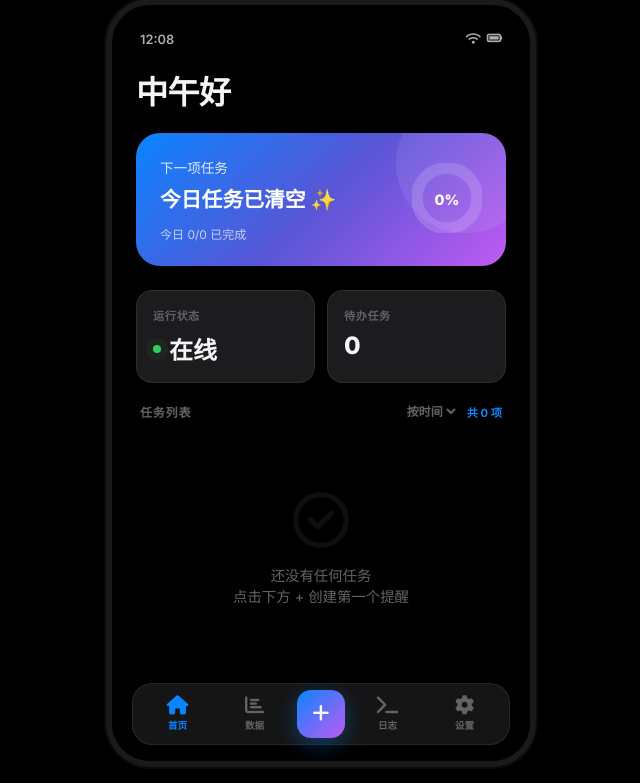
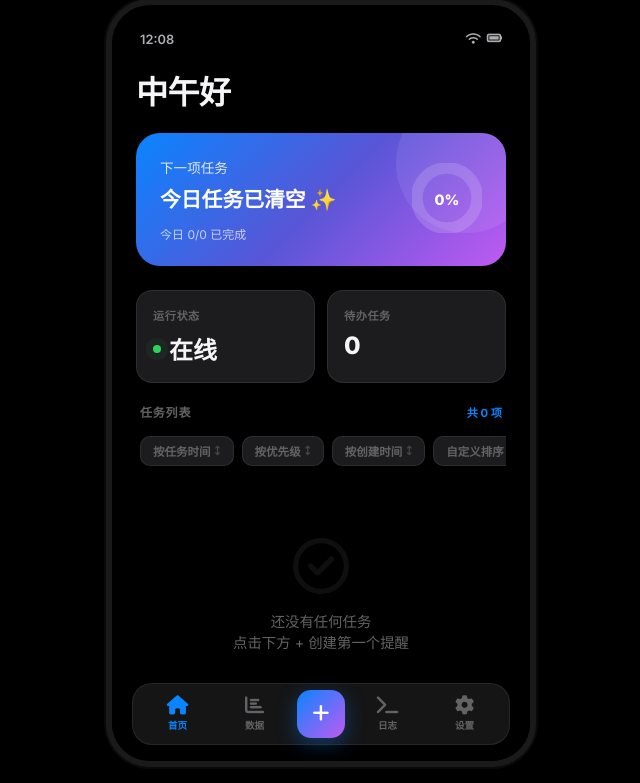
Before and after one commit to mygaga2024/reminder, a Flask app: page / in a window 1280 px wide. Shown: the part 17-800 px from the top of the page, without its empty margins (319-959 px from the left). Run offline with Flask 3, Linux system fonts and the light colour scheme; parts of the project's set-up code (start-up, migrations or seed data) failed here and were passed over; some libraries are stand-ins or nearby versions.

Commit message:
feat: 重构任务排序为专业 Chip Tags 模式支持独立升降序切换

```diff
--- a/templates/index.html
+++ b/templates/index.html
@@ -8,6 +8,7 @@
     <link rel="stylesheet" href="https://cdnjs.cloudflare.com/ajax/libs/font-awesome/6.5.1/css/all.min.css">
     <script src="https://cdn.jsdelivr.net/npm/chart.js"></script>
     <script src="https://cdn.jsdelivr.net/npm/sortablejs@1.15.0/Sortable.min.js"></script>
+    <script src="https://cdn.jsdelivr.net/npm/lunar-javascript/lunar.js"></script>
     <style>
 /* ═══════════════════════════════════════════
    Design System — Tokens
@@ -249,6 +250,21 @@
     font-size: 0.85rem; flex-shrink: 0;
 }
 .log-icon.triggered { background: rgba(10,132,255,0.12); color: var(--c-blue); }
+
+/* Sort Chips Container */
+.sort-scroll {
+    display: flex; gap: 8px; overflow-x: auto; padding: 4px; margin-bottom: 8px;
+    scrollbar-width: none; -webkit-overflow-scrolling: touch;
+}
+.sort-scroll::-webkit-scrollbar { display: none; }
+.sort-chip {
+    flex-shrink: 0; background: var(--c-surface); border: 1px solid var(--c-border);
+    padding: 6px 12px; border-radius: 10px; font-size: 0.72rem; font-weight: 700;
+    color: var(--c-text3); display: flex; align-items: center; gap: 4px; transition: var(--transition);
+}
+.sort-chip.active { background: var(--c-surface2); border-color: var(--c-blue); color: var(--c-blue); }
+.sort-chip i { font-size: 0.6rem; opacity: 0.6; }
+.sort-chip.active i { opacity: 1; }
 .log-icon.completed { background: rgba(48,209,88,0.12); color: var(--c-green); }
 .log-body { flex: 1; min-width: 0; }
 .log-body h4 { font-weight: 600; font-size: 0.85rem; margin-bottom: 2px; }
@@ -455,6 +471,11 @@
 .cal-day.selected { background: var(--c-blue); color: #fff; }
 .cal-day.other { opacity: 0.25; }
 .cal-day.disabled { pointer-events: none; opacity: 0.15; }
+.cal-day .lunar { font-size: 0.55rem; opacity: 0.6; margin-top: -2px; display: block; }
+.cal-day.today .lunar { color: var(--c-blue); opacity: 1; font-weight: 700; }
+.cal-day.selected .lunar { color: rgba(255,255,255,0.8); }
+.cal-day-box { display: flex; flex-direction: column; align-items: center; justify-content: center; width: 100%; height: 100%; }
+.cal-rel-label { font-size: 0.5rem; background: var(--c-red); color: #fff; padding: 1px 3px; border-radius: 4px; position: absolute; top: 2px; right: 2px; line-height: 1; transform: scale(0.8); }
 .cal-actions { display: flex; gap: 10px; margin-top: 14px; }
 .cal-actions button {
     flex: 1; padding: 10px; border-radius: 10px; border: none; font-weight: 600; font-size: 0.85rem; cursor: pointer;
@@ -539,15 +560,13 @@
 
             <div class="section-head">
                 <div class="section-title">任务列表</div>
-                <div style="display:flex; align-items:center; gap:8px;">
-                    <select id="taskSortMode" onchange="changeTaskSort()" style="background:transparent; border:none; font-size:0.75rem; color:var(--c-text3); font-weight:600; outline:none; text-align:right;">
-                        <option value="time">按时间</option>
-                        <option value="prio">按优先级</option>
-                        <option value="created">按创建顺序</option>
-                        <option value="manual">任意拖拽排序</option>
-                    </select>
-                    <div class="section-count" id="totalCount">共 0 项</div>
-                </div>
+                <div class="section-count" id="totalCount">共 0 项</div>
+            </div>
+            <div class="sort-scroll" id="sortGroup">
+                <div class="sort-chip" data-mode="time" onclick="applySort('time')"><span>按任务时间</span><i class="fas fa-arrows-up-down"></i></div>
+                <div class="sort-chip" data-mode="prio" onclick="applySort('prio')"><span>按优先级</span><i class="fas fa-arrows-up-down"></i></div>
+                <div class="sort-chip" data-mode="created" onclick="applySort('created')"><span>按创建时间</span><i class="fas fa-arrows-up-down"></i></div>
+                <div class="sort-chip" data-mode="manual" onclick="applySort('manual')"><span>自定义排序</span><i class="fas fa-fingerprint"></i></div>
             </div>
             <div id="taskContainer"></div>
         </div>
@@ -611,7 +630,7 @@
             </div>
 
             <div class="footer-info">
-                Life Reminder v3.0.8<br>
+                Life Reminder v3.1.0<br>
                 Made with ♥ by mygaga2024
             </div>
         </div>
@@ -854,30 +873,47 @@
     }
 
     const sortMode = localStorage.getItem('taskSortMode') || 'time';
+    const sortRev = localStorage.getItem('taskSortRev') === 'true';
+
+    // Update Control UI
+    document.querySelectorAll('.sort-chip').forEach(c => {
+        const isActive = c.dataset.mode === sortMode;
+        c.classList.toggle('active', isActive);
+        if (isActive) {
+            const icon = c.querySelector('i');
+            if (sortMode === 'manual') icon.className = 'fas fa-fingerprint';
+            else icon.className = sortRev ? 'fas fa-arrow-up-wide-short' : 'fas fa-arrow-down-short-wide';
+        } else {
+            const icon = c.querySelector('i');
+            if (c.dataset.mode === 'manual') icon.className = 'fas fa-fingerprint';
+            else icon.className = 'fas fa-arrows-up-down';
+        }
+    });
+
     const sorted = all.slice().sort((a,b) => {
         if (a.status === 'completed' && b.status !== 'completed') return 1;
         if (a.status !== 'completed' && b.status === 'completed') return -1;
-        if (sortMode === 'time') return a.time.localeCompare(b.time);
-        if (sortMode === 'created') return (b.created_at || '').localeCompare(a.created_at || '');
-        if (sortMode === 'prio') {
+
+        let res = 0;
+        if (sortMode === 'time') res = a.time.localeCompare(b.time);
+        else if (sortMode === 'created') res = (a.created_at || '').localeCompare(b.created_at || '');
+        else if (sortMode === 'prio') {
             const pm = { 'high': 3, 'mid': 2, 'low': 1 };
-            const diff = (pm[b.priority] || 1) - (pm[a.priority] || 1);
-            if (diff !== 0) return diff;
-            return a.time.localeCompare(b.time);
+            res = (pm[b.priority] || 1) - (pm[a.priority] || 1);
+            if (res === 0) res = a.time.localeCompare(b.time);
         }
-        if (sortMode === 'manual') {
+        else if (sortMode === 'manual') {
             const manualOrder = JSON.parse(localStorage.getItem('taskManualOrder') || '[]');
             const idxA = manualOrder.indexOf(a.id);
             const idxB = manualOrder.indexOf(b.id);
-            if (idxA !== -1 && idxB !== -1) return idxA - idxB;
-            if (idxA !== -1) return -1;
-            if (idxB !== -1) return 1;
-            return a.time.localeCompare(b.time);
+            if (idxA !== -1 && idxB !== -1) res = idxA - idxB;
+            else if (idxA !== -1) res = -1;
+            else if (idxB !== -1) res = 1;
+            else res = a.time.localeCompare(b.time);
         }
-        return a.time.localeCompare(b.time);
+
+        return sortRev ? -res : res;
     });
-
-    document.getElementById('taskSortMode').value = sortMode;
 
     container.innerHTML = sorted.map((r, idx) => `
         <div class="task pri-${r.priority || 'low'} ${r.status==='completed'?'done':''}"
@@ -946,13 +982,30 @@
 }
 
 function changeTaskSort() {
-    const val = document.getElementById('taskSortMode').value;
-    localStorage.setItem('taskSortMode', val);
-    if (val === 'manual' && !localStorage.getItem('taskManualOrder')) {
+    // Legacy support for dropdown is gone, using cycle via toggleSortCycle
+}
+
+function applySort(mode) {
+    let current = localStorage.getItem('taskSortMode') || 'time';
+    let rev = localStorage.getItem('taskSortRev') === 'true';
+
+    if (current === mode) {
+        // Toggle direction
+        localStorage.setItem('taskSortRev', (!rev).toString());
+    } else {
+        localStorage.setItem('taskSortMode', mode);
+        localStorage.setItem('taskSortRev', 'false'); // Reset to asc for new mode
+    }
+
+    if (mode === 'manual' && !localStorage.getItem('taskManualOrder')) {
         const order = Array.from(document.getElementById('taskContainer').children).map(c => c.dataset.id).filter(id => id);
         localStorage.setItem('taskManualOrder', JSON.stringify(order));
     }
     paintHome();
+}
+
+function toggleSortCycle() {
+    // Replaced by applySort(mode)
 }
 function dragEnd(e) { e.currentTarget.classList.remove('dragging'); dragSrcId = null; }
 
@@ -1220,13 +1273,39 @@
         html += `<div class="cal-day other disabled">${daysInPrev - i}</div>`;
     }
     // Current month
-    const todayStr = `${now.getFullYear()}-${String(now.getMonth()+1).padStart(2,'0')}-${String(now.getDate()).padStart(2,'0')}`;
+    const today = new Date();
+    today.setHours(0,0,0,0);
+    const tomorrow = new Date(today.getTime() + 86400000);
+    const postTomorrow = new Date(today.getTime() + 86400000 * 2);
+
     for (let d = 1; d <= daysInMonth; d++) {
+        const dObj = new Date(calYear, calMonth, d);
         const dateStr = `${calYear}-${String(calMonth+1).padStart(2,'0')}-${String(d).padStart(2,'0')}`;
-        const isToday = dateStr === todayStr;
+        const isToday = dObj.getTime() === today.getTime();
         const isSelected = dateStr === calSelectedDate;
-        const isPast = new Date(dateStr) < new Date(todayStr);
-        html += `<div class="cal-day${isToday ? ' today' : ''}${isSelected ? ' selected' : ''}${isPast ? ' disabled' : ''}" onclick="selectCalDay('${dateStr}')">${d}</div>`;
+        const isPast = dObj < today;
+
+        let relLabel = "";
+        if (isToday) relLabel = "今天";
+        else if (dObj.getTime() === tomorrow.getTime()) relLabel = "明天";
+        else if (dObj.getTime() === postTomorrow.getTime()) relLabel = "后天";
+
+        let lunarText = d;
+        if (typeof Lunar !== 'undefined') {
+            const l = Lunar.fromDate(dObj);
+            lunarText = l.getDayInChinese();
+            if (lunarText === '初一') lunarText = l.getMonthInChinese() + '月';
+        }
+
+        html += `
+            <div class="cal-day${isToday ? ' today' : ''}${isSelected ? ' selected' : ''}${isPast ? ' disabled' : ''}"
+                 onclick="selectCalDay('${dateStr}')" style="position:relative">
+                <div class="cal-day-box">
+                    <span>${d}</span>
+                    <span class="lunar">${lunarText}</span>
+                </div>
+                ${relLabel ? `<span class="cal-rel-label">${relLabel}</span>` : ''}
+            </div>`;
     }
     // Next month fill
     const totalCells = startOffset + daysInMonth;
```
